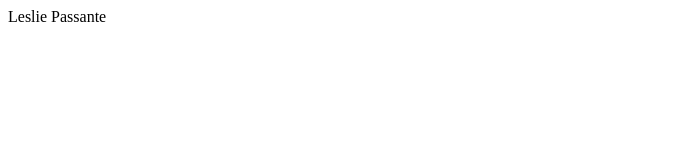
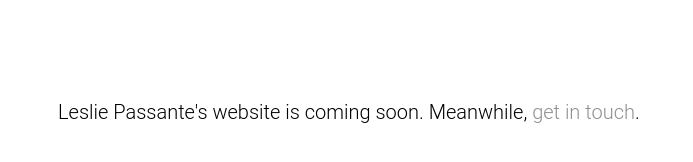
Before and after one commit to lesliepassante/personal-website, a Gatsby site: page / in a window 1280 px wide. Shown: the whole page, without its empty margins (0-693 px from the left). Built offline with nearby package versions, Linux system fonts and the light colour scheme; Gatsby itself is replaced by a stand-in of ours.

Commit message:
improve placeholder text

```diff
--- /dev/null
+++ b/src/html.js
@@ -0,0 +1,33 @@
+import React from 'react';
+import PropTypes from 'prop-types';
+
+export default function HTML(props) {
+  return (
+    <html {...props.htmlAttributes}>
+      <head>
+        <meta charSet="utf-8" />
+        <meta httpEquiv="x-ua-compatible" content="ie=edge" />
+        <meta name="viewport" content="width=device-width, initial-scale=1, shrink-to-fit=no" />
+        {props.headComponents}
+        <link href="https://fonts.googleapis.com/css?family=sRoboto:300,400&display=swap" rel="stylesheet"></link>
+      </head>
+      <body {...props.bodyAttributes}>
+        {props.preBodyComponents}
+        <noscript key="noscript" id="gatsby-noscript">
+          This app works best with JavaScript enabled.
+        </noscript>
+        <div key={`body`} id="___gatsby" dangerouslySetInnerHTML={{ __html: props.body }} />
+        {props.postBodyComponents}
+      </body>
+    </html>
+  );
+}
+
+HTML.propTypes = {
+  htmlAttributes: PropTypes.object,
+  headComponents: PropTypes.array,
+  bodyAttributes: PropTypes.object,
+  preBodyComponents: PropTypes.array,
+  body: PropTypes.string,
+  postBodyComponents: PropTypes.array
+};
--- a/src/pages/index.js
+++ b/src/pages/index.js
@@ -1,3 +1,26 @@
 import React from 'react';
 
-export default () => <div>Leslie Passante</div>;
+export default () => (
+  <main>
+    <p
+      style={{
+        fontSize: '20px',
+        fontFamily: 'Roboto, sans-serif',
+        fontWeight: 300,
+        margin: '100px 50px'
+      }}
+    >
+      Leslie Passante's website is coming soon. Meanwhile,{' '}
+      <a
+        style={{
+          color: '#909090',
+          textDecoration: 'none'
+        }}
+        href="mailto: leslie.passante@gmail.com"
+      >
+        get in touch
+      </a>
+      .
+    </p>
+  </main>
+);
```
